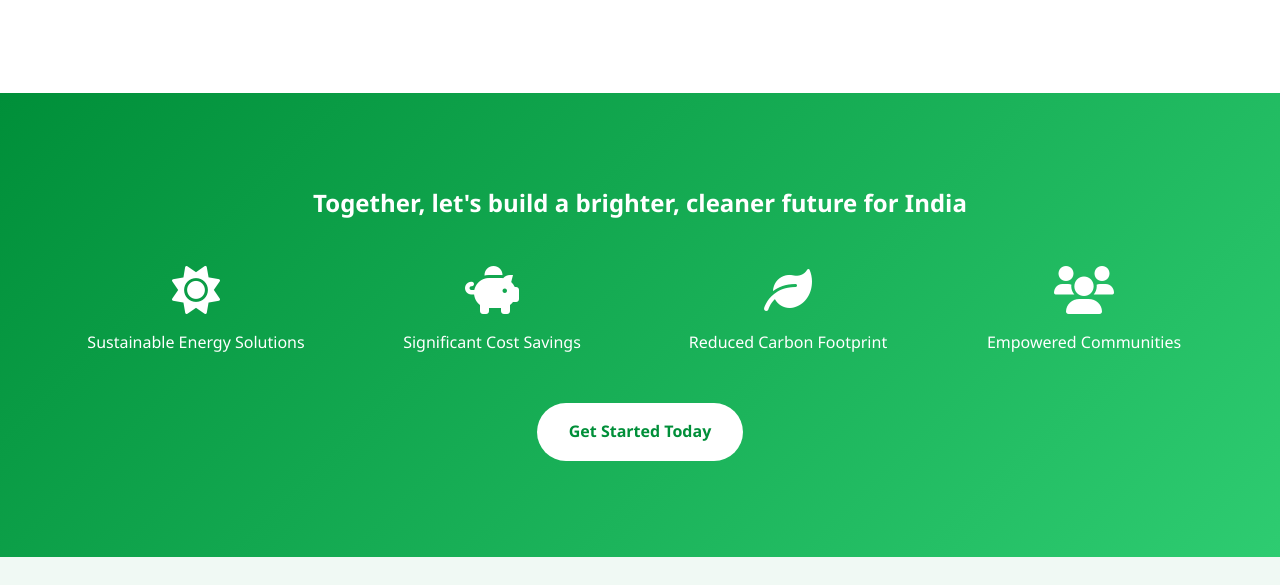
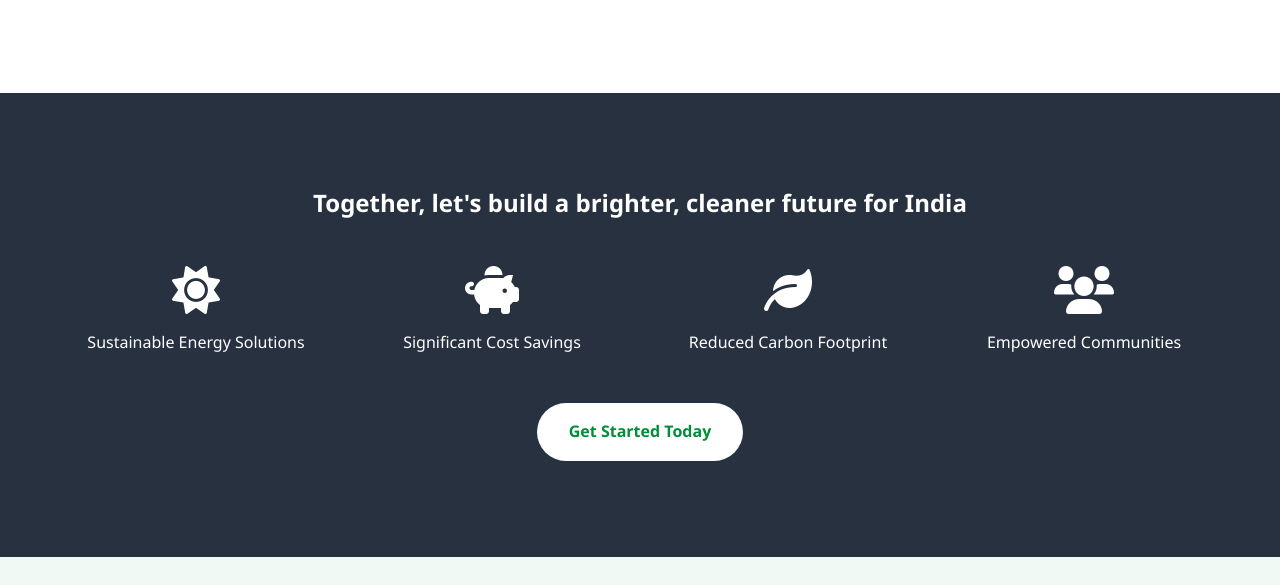
Before and after one commit to quante-energy/-quante-energy-website, a website built with webpack: page index.html in a window 1280 px wide. Shown: the part 8365-8950 px from the top of the page. Built offline with nearby package versions, Linux system fonts and the light colour scheme; grey boxes are pictures that could not be loaded; files whose address does not match are found by name.

Commit message:
style.css modified

```diff
--- a/css/style.css
+++ b/css/style.css
@@ -1305,7 +1305,7 @@ h1, h2, h3, h4 {
 
 /* CTA Section */
 .cta {
-  background: linear-gradient(135deg, var(--primary-color) 0%, #2ecc71 100%);
+  background: linear-gradient(135deg, #27313f 0%, #27313f 100%);
   color: white;
   text-align: center;
   padding: 4rem 0;
```
